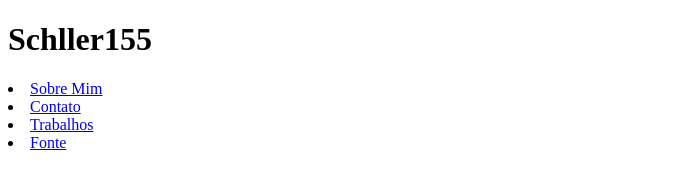
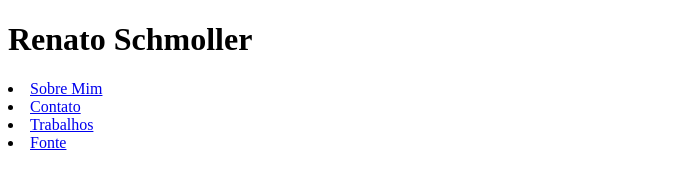
Before and after one commit to Schller155/site-, a plain HTML site: page index.html in a window 1280 px wide. Shown: the top 169 px of the page, without its empty margins (0-684 px from the left). Drawn offline with Linux system fonts and the light colour scheme.

Commit message:
nova versão

```diff
--- a/index.html
+++ b/index.html
@@ -9,7 +9,7 @@
 
 <body>
     <header>
-        <h1>Schller155</h1>
+        <h1>Renato Schmoller</h1>
         <nav><!-- Seção De Navegação do Site -->
             <ul></ul> <!--Lista Não Ordenada para links para o nosso menu-->
             <li><a href="#Sobre Mim.">Sobre Mim</a></li>
```
